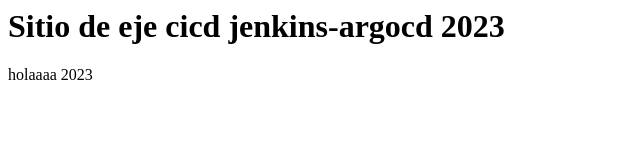
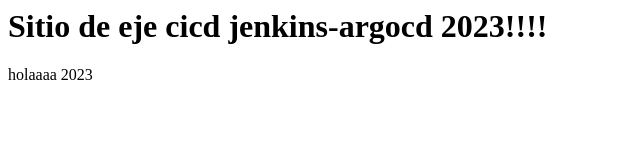
Before and after one commit to njguibert/cicd-test-01, a plain HTML site: page index.html in a window 1280 px wide. Shown: the full height of the page, 0-640 px from the left. Drawn offline with Linux system fonts and the light colour scheme.

Commit message:
Update index.html

```diff
--- a/index.html
+++ b/index.html
@@ -1,3 +1,3 @@
-<h1> Sitio de eje cicd jenkins-argocd 2023</h1>
+<h1> Sitio de eje cicd jenkins-argocd 2023!!!!</h1>
 holaaaa
 2023
```
